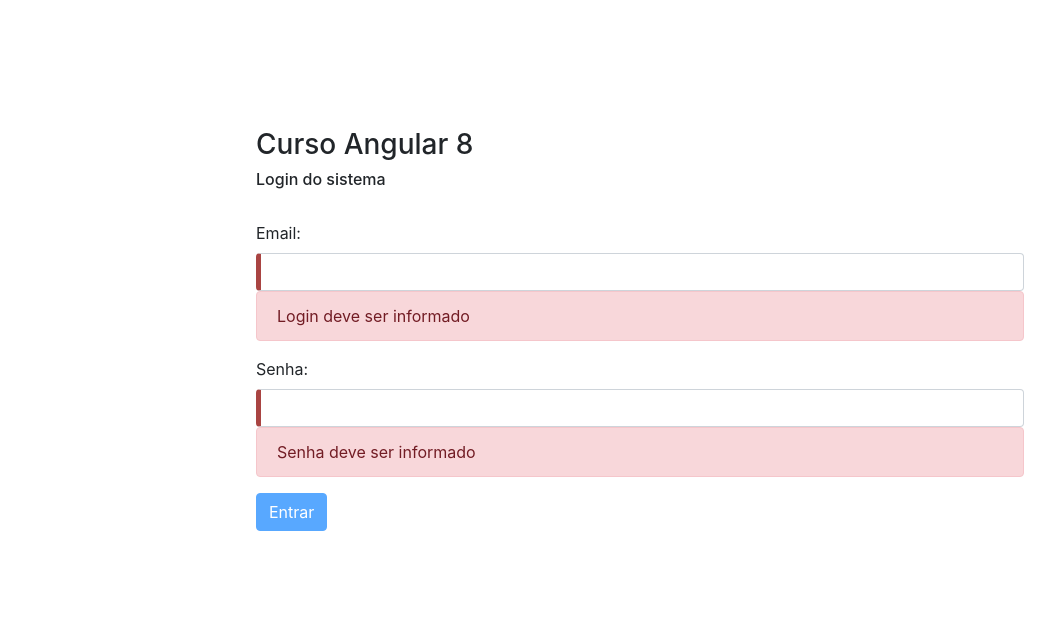
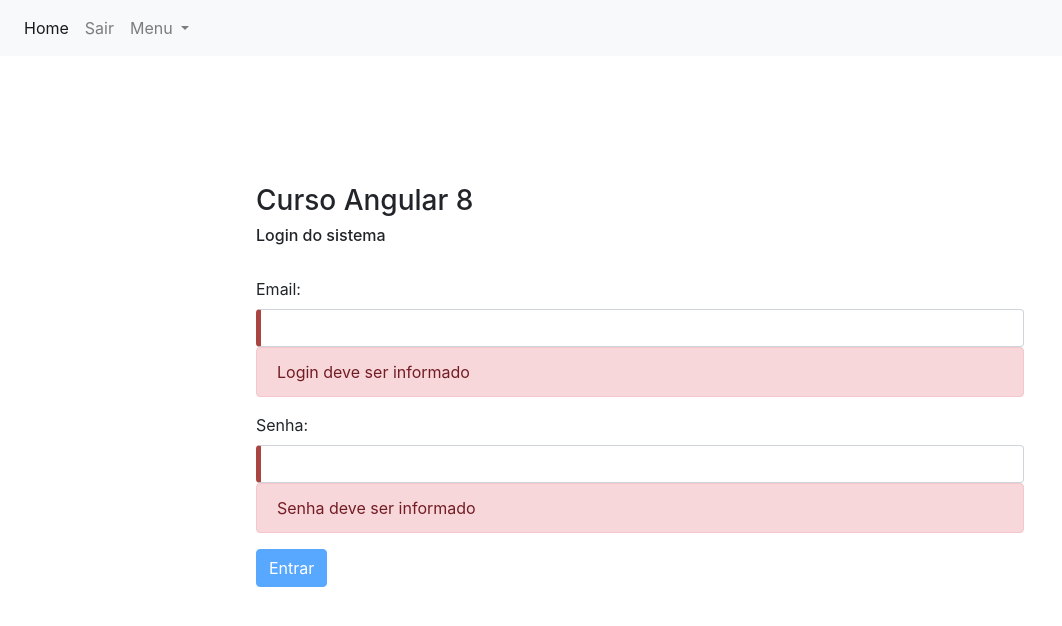
Before and after one commit to AndreyBassani2004/Curso-Angular-REST, an Angular app in the folder Curso-Angular-REST/: page /login in a window 1280 px wide. Shown: the top 626 px of the page, without its empty margins (0-1062 px from the left). Built offline with nearby package versions, Linux system fonts and the light colour scheme.

Commit message:
Criando a Barra de Menu.

```diff
--- a/Curso-Angular-REST/src/app/app.component.html
+++ b/Curso-Angular-REST/src/app/app.component.html
@@ -1 +1,27 @@
+<div id="page-content-wrapper" >
+<nav class="navbar navbar-expand-lg navbar-light bg-light" >
+
+  <div class="collapse navbar-collapse" id="navbarSupportedContent">
+    <ul class="navbar-nav mr-auto">
+      <li class="nav-item active">
+        <a class="nav-link" [routerLink]="['/home']" routerLinkActive="router-link-active" >Home</a>
+      </li>
+      <li class="nav-item">
+        <a class="nav-link" (click)="sair()">Sair</a>
+      </li>
+      <li class="nav-item dropdown">
+        <a class="nav-link dropdown-toggle" href="#" id="navbarDropdown" role="button" data-toggle="dropdown" aria-haspopup="true" aria-expanded="false">
+         Menu
+        </a>
+        <div class="dropdown-menu" aria-labelledby="navbarDropdown">
+          <a class="dropdown-item" href="#">Link 1</a>
+          <a class="dropdown-item" href="#">Link 2</a>
+          <div class="dropdown-divider"></div>
+          <a class="dropdown-item" href="#">Link 3</a>
+        </div>
+      </li>
+    </ul>
+  </div>
+</nav>
+</div>
 <router-outlet></router-outlet>
--- a/Curso-Angular-REST/src/app/app.component.ts
+++ b/Curso-Angular-REST/src/app/app.component.ts
@@ -1,6 +1,7 @@
-import { Component } from '@angular/core';
+import { Component, OnInit } from '@angular/core';
 import { logging } from 'protractor';
 import { LoginServiceService } from './service/login-service.service';
+import { Router } from '@angular/router';
 
 
 @Component({
@@ -8,8 +9,26 @@
   templateUrl: './app.component.html',
   styleUrls: ['./app.component.css']
 })
-export class AppComponent {
+
+export class AppComponent implements OnInit {
+
   title = 'Curso-Angular-REST';
 
+  constructor(private router: Router) {
+
+  }
+
+  ngOnInit(): void {
+
+    if (localStorage.getItem('token') == null) {
+      this.router.navigate(['login']);
+    }
+
+  }
+
+  public sair() {
+    localStorage.clear();
+    this.router.navigate(['login']);
+  }
 
 }
```
